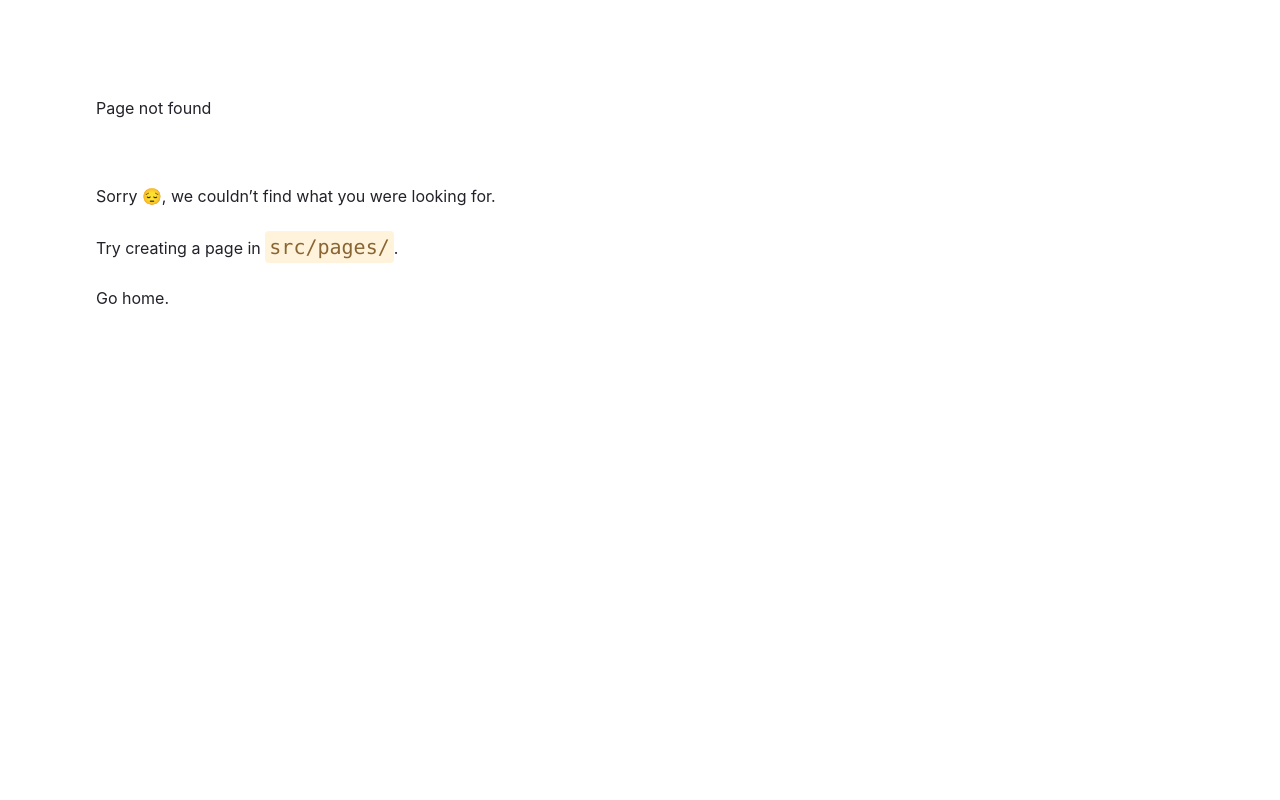
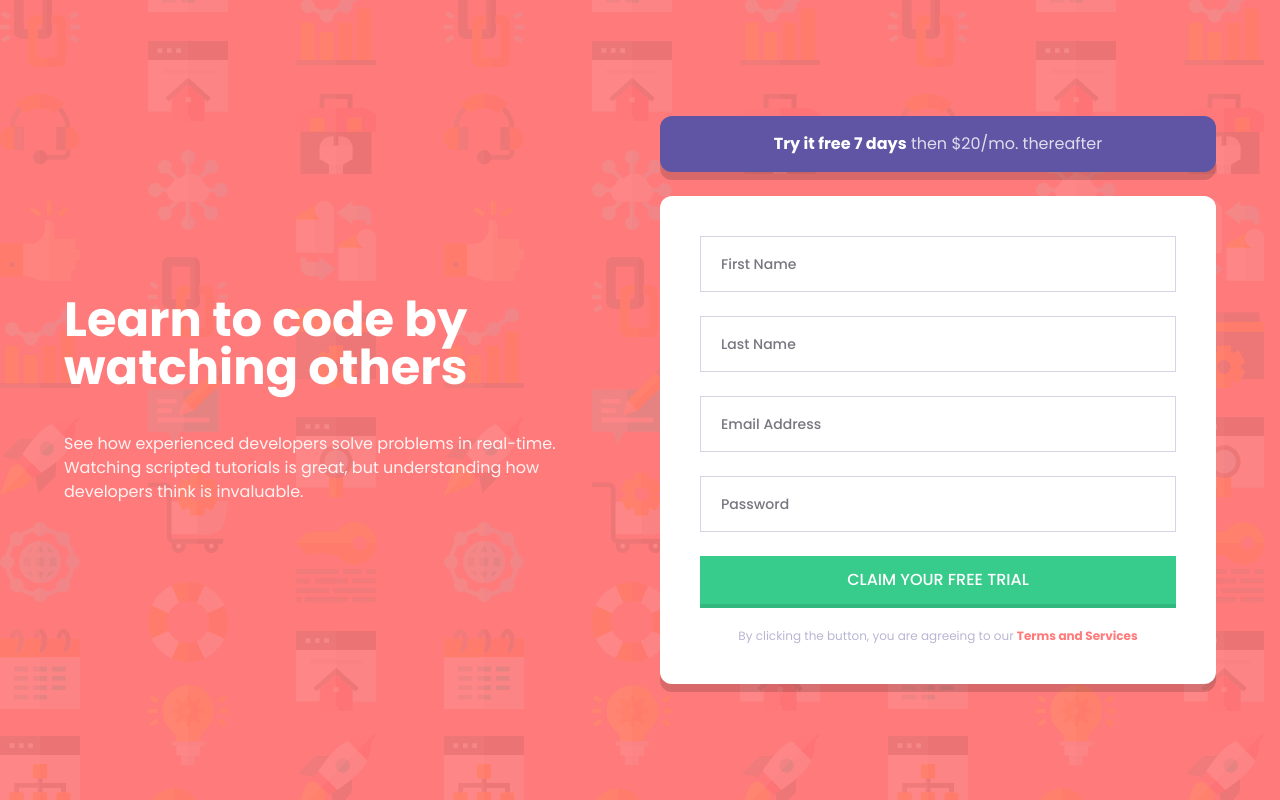
Before and after one commit to MuniruIssah/frontendmento-main, a Gatsby site: page /pages/intro-with-signup-form in a window 1280 px wide. Before the commit this address had no page. Built offline with nearby package versions, Linux system fonts and the light colour scheme; Gatsby itself is replaced by a stand-in of ours.

Commit message:
Completes intro with signup form

```diff
--- a/gatsby-browser.js
+++ b/gatsby-browser.js
@@ -44,7 +44,9 @@ import "@fontsource/rubik/500.css"
 
 
 import "@fontsource/poppins/400.css"
+import "@fontsource/poppins/500.css"
 import "@fontsource/poppins/600.css"
+import "@fontsource/poppins/700.css"
 
 import "@fontsource/open-sans"
 
--- /dev/null
+++ b/src/features/intro-with-signup-form/components/intro-with-signup-form-button.js
@@ -0,0 +1,11 @@
+import React from 'react';
+import '../index.css'
+const IntroWithSignupFormButton = ({children}) => {
+    return (
+        <button className={'greenShadow bg-[#38CC8C] hover:bg-[#38CC8C]/70 py-3 w-full font-medium rounded-lg'}>
+            {children}
+        </button>
+    );
+};
+
+export default IntroWithSignupFormButton;
--- /dev/null
+++ b/src/features/intro-with-signup-form/components/intro-with-signup-form-component.js
@@ -0,0 +1,72 @@
+import React, {useState} from 'react';
+import IntroWithSignupFormButton from "./intro-with-signup-form-button";
+import IntroWithSignupInput from "./intro-with-signup-input";
+import {toast} from "react-toastify";
+import {validateEmail} from "../helpers/validate-email";
+import '../index.css'
+
+
+
+
+const IntroWithSignupFormComponent = () => {
+    const [state,setState]=useState({
+        firstName:'',
+        lastName:'',
+        emailAddress:'',
+        password:'',
+    })
+    const [errorState,setErrorState]=useState({
+        firstName:'',
+        lastName:'',
+        emailAddress:'',
+        password:'',
+    })
+    const handleChange=(e)=>{
+        const {name,value}=e.target
+        setState({...state,[name]:value})
+        setErrorState({...errorState,[name]:''})
+    }
+    const clearErrorState=()=>{
+        setErrorState({
+            ...errorState
+            ,firstName:'',
+            lastName:'',
+            emailAddress:'',
+            password:'',})
+    }
+    const handleSubmit=(e)=>{
+        e.preventDefault()
+        clearErrorState()
+        const newErrorState={...errorState};
+
+        if(state.firstName==='') newErrorState.firstName= "First Name cannot be empty"
+        if(state.lastName==='') newErrorState.lastName= "Last Name cannot be empty"
+        if(state.emailAddress==='') newErrorState.emailAddress="Email Address cannot be empty"
+        if(state.emailAddress!=''&&!validateEmail(state.emailAddress)) newErrorState.emailAddress="Looks like this is not an email"
+        if(state.password==='')  newErrorState.password="Password cannot be empty"
+        setErrorState(newErrorState);
+
+        if(newErrorState.firstName==''&&newErrorState.lastName==''&&newErrorState.emailAddress==''&&newErrorState.password==''){
+            toast.success("Form submitted successfully")
+            setInterval(()=>{
+                window.location.reload()
+            },2000)
+
+        }
+    }
+    return (
+        <form onSubmit={handleSubmit} className={'blackShadow bg-white flex flex-col gap-6 items-center p-5 md:p-10 rounded-xl'}>
+            <IntroWithSignupInput name={'firstName'} value={state.firstName} onChange={handleChange} errorMessage={errorState.firstName} placeholder={"First Name"} />
+            <IntroWithSignupInput name={'lastName'} value={state.lastName} onChange={handleChange} errorMessage={errorState.lastName} placeholder={"Last Name"} />
+            <IntroWithSignupInput name={'emailAddress'} value={state.emailAddress} onChange={handleChange} errorMessage={errorState.emailAddress} placeholder={"Email Address"} />
+            <IntroWithSignupInput name={'password'} value={state.password} onChange={handleChange} errorMessage={errorState.password} placeholder={"Password"} type={'password'} />
+            <IntroWithSignupFormButton>CLAIM YOUR FREE TRIAL</IntroWithSignupFormButton>
+            <div className={'text-xs text-center'}>
+                <span className={'text-[#B9B6D3]'}>By clicking the button, you are agreeing to our </span>
+                <span className={'text-[#FF7A7A] font-bold'}>Terms and Services</span>
+            </div>
+        </form>
+    );
+};
+
+export default IntroWithSignupFormComponent;
--- /dev/null
+++ b/src/features/intro-with-signup-form/components/intro-with-signup-input.js
@@ -0,0 +1,15 @@
+import React from 'react';
+import error from '../images/icon-error.svg'
+const IntroWithSignupInput = ({errorMessage='',placeholder,...props}) => {
+    return (
+        <div className={'w-full flex flex-col gap-2 '}>
+            <div className={`flex h-14 px-5 py-3 rounded-lg  ${errorMessage.length>0?'border-2 border-[#FF7A7A]':'border border-[#B9B6D3]/60 focus-within:border-[#3E3C49]'} `}>
+                <input type="text" placeholder={errorMessage.length>0?'':placeholder} {...props} className={`flex-1 h-full ${errorMessage.length>0?'text-[#FF7A7A]':'text-[#3E3C49]'} text-[14px] placeholder:text-[#3E3C49]/70 placeholder:font-medium outline-0`} />
+                {errorMessage.length>0&&<img src={error} alt="" className={'w-5 object-contain'}/>}
+            </div>
+            {errorMessage.length>0&&<span className={'text-[#FF7A7A] italic text-xs self-end'}>{errorMessage}</span>}
+        </div>
+    );
+};
+
+export default IntroWithSignupInput;
--- /dev/null
+++ b/src/features/intro-with-signup-form/components/intro-with-signup-main.js
@@ -0,0 +1,21 @@
+import React from 'react';
+import IntroWithSignupFormComponent from "./intro-with-signup-form-component";
+import '../index.css'
+
+const IntroWithSignupMain = () => {
+    return (
+        <main className={'w-full max-w-6xl mx-auto grid md:grid-cols-2 gap-10 text-white'}>
+            <section className="w-full flex flex-col items-center text-center md:text-left md:items-stretch justify-center gap-5 md:gap-10">
+                <h1 className={'text-3xl md:text-5xl font-bold'}>Learn to code by watching others</h1>
+                <p className="text-sm md:text-base opacity-90">See how experienced developers solve problems in real-time.
+                    Watching scripted tutorials is great, but understanding how developers think is invaluable.</p>
+            </section>
+            <section className="w-full flex flex-col justify-center gap-6">
+                <div className={'blackShadow w-full text-center bg-[#6055A5] py-4 px-14 md:px-0 rounded-xl font-light'}><span className={'font-bold'}>Try it free 7 days</span> <span className={'opacity-80'}>then $20/mo. thereafter</span></div>
+                <IntroWithSignupFormComponent/>
+            </section>
+        </main>
+    );
+};
+
+export default IntroWithSignupMain;
--- /dev/null
+++ b/src/features/intro-with-signup-form/helpers/validate-email.js
@@ -0,0 +1,9 @@
+export const validateEmail=(input)=> {
+    let validRegex = /^[a-zA-Z0-9.!#$%&'*+/=?^_`{|}~-]+@[a-zA-Z0-9-]+(?:\.[a-zA-Z0-9-]+)*$/;
+    if (input.match(validRegex)) {
+        return true;
+    } else {
+        return false;
+    }
+
+}
--- /dev/null
+++ b/src/features/intro-with-signup-form/index.css
@@ -0,0 +1,10 @@
+.blackShadow{
+    box-shadow: 0px 8px 0px rgba(0,0,0,15%);
+}
+.greenShadow{
+    box-shadow: 0px 4px 0px rgb(50, 183, 127);
+}
+
+.greenShadow:hover{
+    box-shadow: 0px 4px 0px rgb(56, 206, 140,90%);
+}
--- /dev/null
+++ b/src/pages/pages/intro-with-signup-form/index.js
@@ -0,0 +1,13 @@
+import React from 'react';
+import IntroWithSignupMain from "../../../features/intro-with-signup-form/components/intro-with-signup-main";
+import {ToastContainer} from "react-toastify";
+const Index = () => {
+    return (
+        <div className={'introWithSignUpForm w-[100vw] min-h-[100vh] flex items-center justify-center p-8 md:p-5'}>
+            <IntroWithSignupMain/>
+            <ToastContainer/>
+        </div>
+    );
+};
+
+export default Index;
--- a/src/styles/global.css
+++ b/src/styles/global.css
@@ -339,3 +339,20 @@ svg {
 .singlePriceGridComponent{
     font-family: "Karla", sans-serif;
 }
+
+/*INTRO WITH SIGNUP FORM*/
+.introWithSignUpForm{
+    font-family: "Poppins",sans-serif;
+    background-color: #FF7A7A;
+    background-image: url("../features/intro-with-signup-form/images/bg-intro-desktop.png");
+    background-size: cover;
+    background-repeat: no-repeat;
+}
+
+@media screen and (max-width: 600px) {
+    .introWithSignUpForm{
+        background-image: url("../features/intro-with-signup-form/images/bg-intro-mobile.png");
+        background-size: cover;
+        background-repeat: no-repeat;
+    }
+}
```
Also changed, not shown: src/utils/index.js (+8 -0 lines), src/features/intro-with-signup-form/images/bg-intro-desktop.png (added), src/features/intro-with-signup-form/images/bg-intro-mobile.png (added), src/features/intro-with-signup-form/images/favicon-32x32.png (added), src/features/intro-with-signup-form/images/icon-error.svg (added), src/images/designs/introWithSignupForm.jpg (added), src/pages/pages/intro-with-signup-form/README.md (added), src/pages/pages/intro-with-signup-form/screenshot.png (added), src/pages/pages/intro-with-signup-form/screenshot1.png (added), src/pages/pages/intro-with-signup-form/screenshot_mobile.png (added), src/pages/pages/intro-with-signup-form/screenshot_mobile1.png (added).
